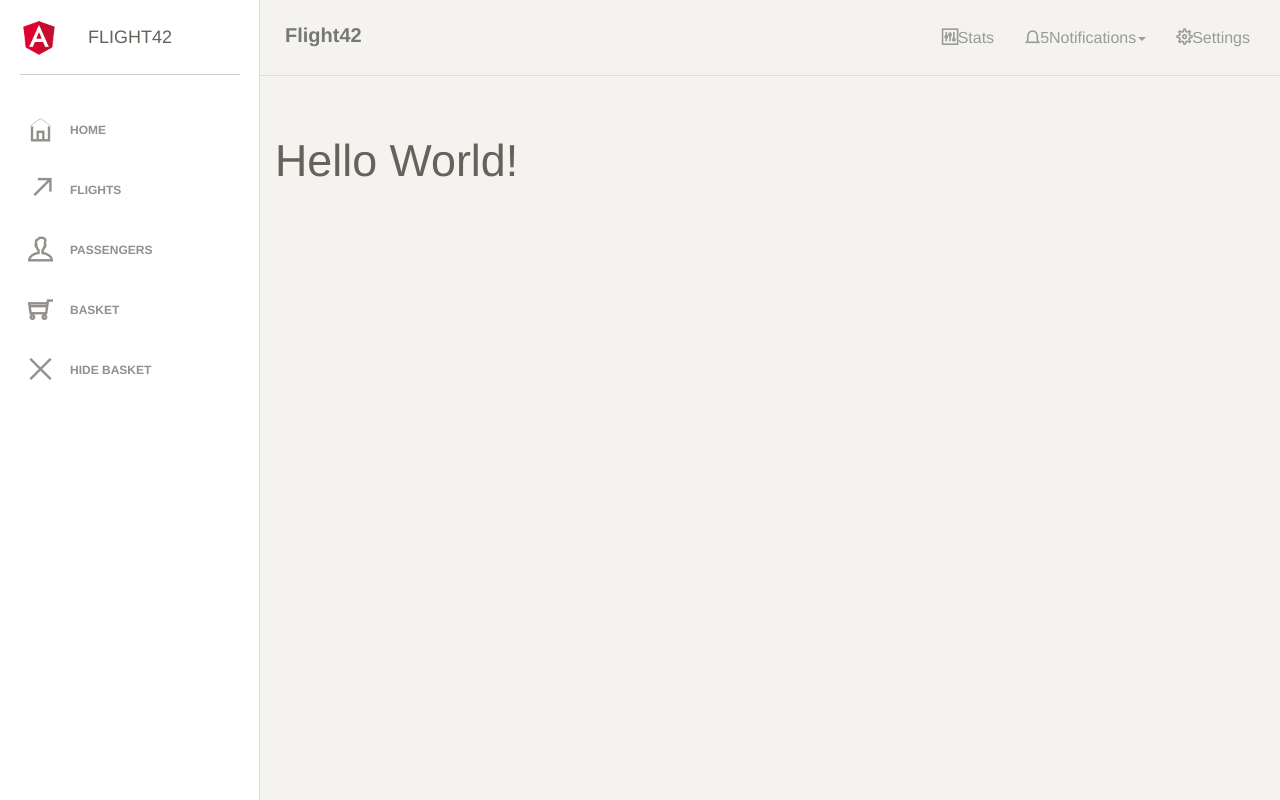
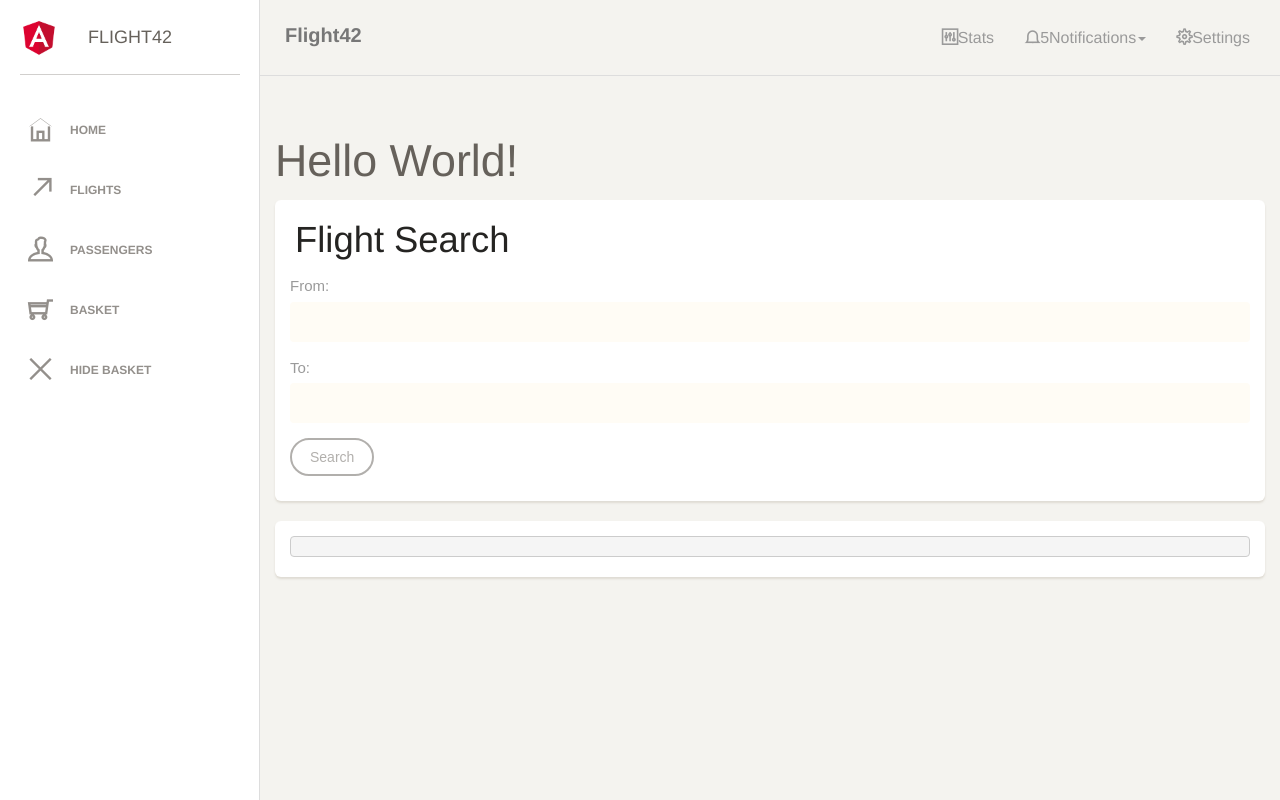
Before and after one commit to L-X-T/unigraz-essentials, an Angular app: page / in a window 1280 px wide. Built offline with nearby package versions, Linux system fonts and the light colour scheme; a web font is replaced by a local one.

Commit message:
1st Angular Component

```diff
--- a/src/app/app.component.html
+++ b/src/app/app.component.html
@@ -11,6 +11,9 @@
 
           <h1>{{title}}</h1>
 
+        <div class="content">
+          <flight-search></flight-search>
+        </div>
       </div>
   </div>
 
--- /dev/null
+++ b/src/app/entities/flight.ts
@@ -0,0 +1,7 @@
+export interface Flight {
+  id: number;
+  from: string;
+  to: string;
+  date: string;
+  delayed: boolean;
+}
--- /dev/null
+++ b/src/app/flight-search/flight-search.component.html
@@ -0,0 +1,56 @@
+<div class="card">
+  <div class="header">
+    <h2 class="title">Flight Search</h2>
+  </div>
+
+  <div class="content">
+    <form>
+      <div class="form-group">
+        <label>From:</label>
+        <input [(ngModel)]="from" name="from" class="form-control">
+      </div>
+      <div class="form-group">
+        <label>To:</label>
+        <input [(ngModel)]="to" name="to" class="form-control">
+      </div>
+
+      <div class="form-group">
+        <button
+          [disabled]="!to || !from"
+          (click)="search()"
+          class="btn btn-default">Search</button>
+      </div>
+    </form>
+  </div>
+</div>
+
+<div class="card">
+  <table class="table table-contensed" *ngIf="flights.length > 0">
+    <thead>
+    <tr>
+      <th>Id</th>
+      <th>From</th>
+      <th>To</th>
+      <th>Date</th>
+      <th></th>
+    </tr>
+    </thead>
+    <tr *ngFor="let f of flights"
+        [class.active]="f === selectedFlight">
+      <td>{{f.id}}</td>
+      <td>{{f.from }}</td>
+      <td>{{f.to }}</td>
+      <td>{{f.date | date:'dd.MM.yyyy HH:mm'}}</td>
+      <td>
+        <a (click)="select(f)">Select</a>
+      </td>
+    </tr>
+  </table>
+</div>
+
+
+<div class="card">
+  <div class="content">
+    <pre>{{ selectedFlight | json }}</pre>
+  </div>
+</div>
--- /dev/null
+++ b/src/app/flight-search/flight-search.component.ts
@@ -0,0 +1,41 @@
+import { Component, OnInit } from '@angular/core';
+import { HttpClient, HttpHeaders, HttpParams } from '@angular/common/http';
+
+import { Flight } from '../entities/flight';
+
+@Component({
+  selector: 'flight-search',
+  templateUrl: './flight-search.component.html',
+  styleUrls: ['./flight-search.component.css']
+})
+export class FlightSearchComponent implements OnInit {
+  from: string;
+  to: string;
+  flights: Array<Flight> = [];
+  selectedFlight: Flight;
+
+  constructor(private http: HttpClient) {}
+
+  ngOnInit() {}
+
+  search(): void {
+    let url = 'http://www.angular.at/api/flight';
+
+    let headers = new HttpHeaders().set('Accept', 'application/json');
+
+    let params = new HttpParams().set('from', this.from).set('to', this.to);
+
+    this.http.get<Flight[]>(url, { headers, params }).subscribe({
+      next: (flights: Flight[]) => {
+        this.flights = flights;
+      },
+      error: (errResp) => {
+        console.error('Error loading flights', errResp);
+      }
+    });
+  }
+
+  select(f: Flight): void {
+    this.selectedFlight = f;
+  }
+}
```
Also changed, not shown: src/app/app.module.ts (+4 -3 lines), src/app/flight-search/flight-search.component.css (added), 1 other file (tests, documents, lock files or other folders).
